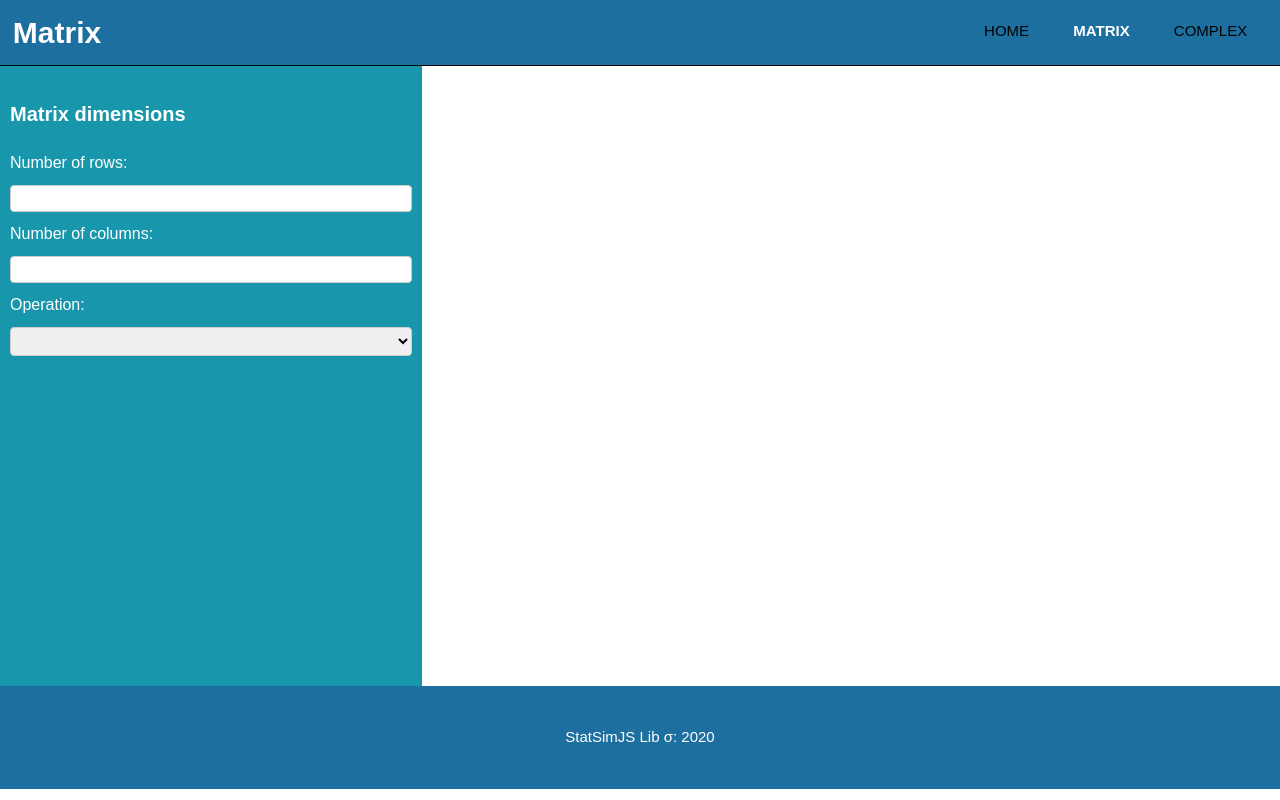
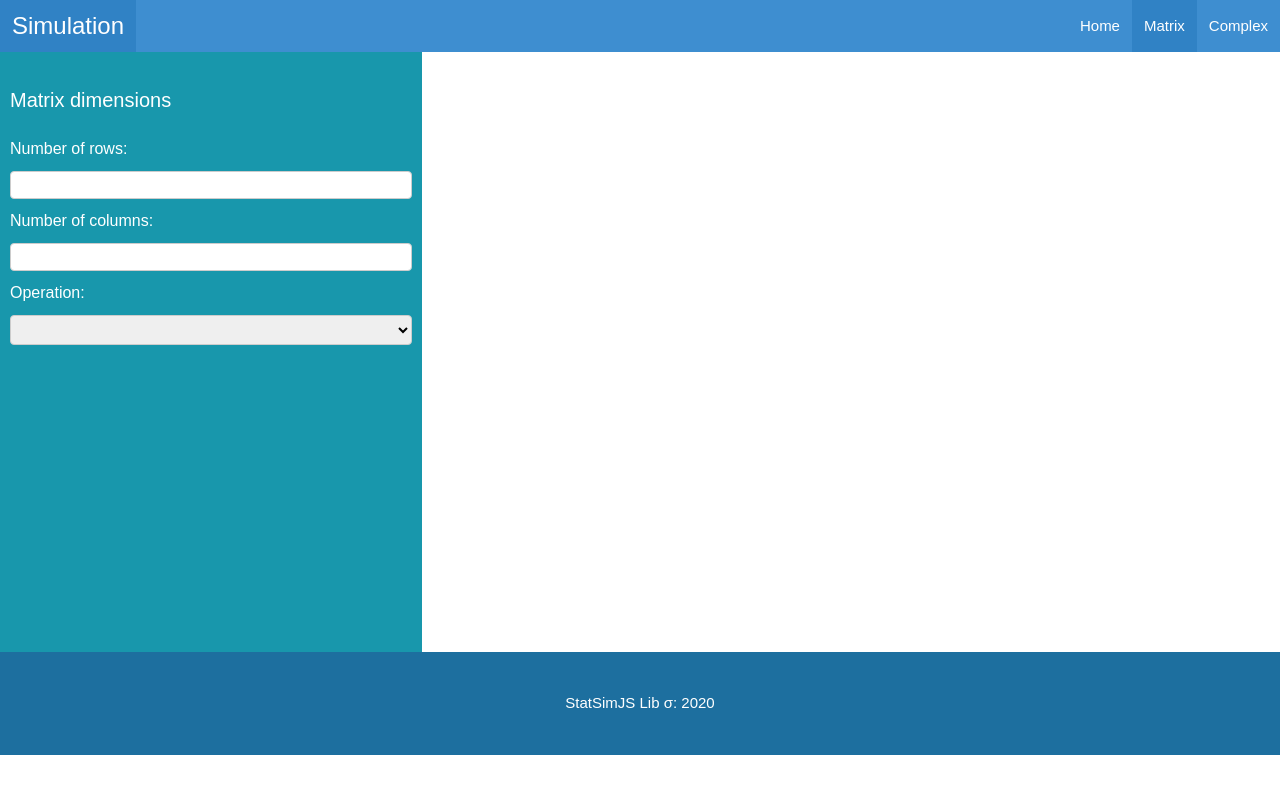
Before and after one commit to asrivastava100/StatSimJS, a website: page public/matrix.html in a window 1280 px wide. Drawn offline with nearby package versions, Linux system fonts and the light colour scheme.

Commit message:
Update matrix.html

```diff
--- a/public/matrix.html
+++ b/public/matrix.html
@@ -4,24 +4,44 @@
     <head>
         <meta name = "viewport" content = "width=device-width, initial-scale=1.0">
         <title>Stat Lib Simulation | Matrix</title>
+        <link rel="stylesheet" href="https://cdnjs.cloudflare.com/ajax/libs/bulma/0.9.1/css/bulma.min.css" integrity="sha512-ZRv40llEogRmoWgZwnsqke3HNzJ0kiI0+pcMgiz2bxO6Ew1DVBtWjVn0qjrXdT3+u+pSN36gLgmJiiQ3cQtyzA==" crossorigin="anonymous" />
         <link rel="stylesheet" href="styles.css">
     </head>
     <body>
-        <header>
-            <div class = "container" id="header-cont">
-                <div id = "title-sec">
-                    <h1>Matrix</h1>
-                </div>
-                <nav id = "navbar">
-                    <ul>
-                        <li><a href="index.html">Home</a></li>
-                        <li class="current"><a href="matrix.html">Matrix</a></li>
-                        <li><a href="complex.html">Complex</a></li>
-                    </ul>
-                </nav>
+        <nav class="navbar is-info" role="navigation" aria-label="main navigation">
+            <div class="navbar-brand">
+              <a class="navbar-item is-size-4 " href="index.html">
+                Simulation
+              </a>
+
+              <a role="button" class="navbar-burger" id = "burger-mat" aria-label="menu" aria-expanded="false" data-target="navbarLinks-mat">
+                <span aria-hidden="true"></span>
+                <span aria-hidden="true"></span>
+                <span aria-hidden="true"></span>
+              </a>
             </div>
-        </header>
-        <div id="contentWrap">
+
+            <div id="navbarLinks-mat" class="navbar-menu">
+              <div class="navbar-end">
+                <a class="navbar-item" href="index.html">
+                  Home
+                </a>
+
+                <a class="navbar-item is-active" href="matrix.html">
+                  Matrix
+                </a>
+
+                <a class="navbar-item" href="complex.html">
+                Complex
+                </a>
+
+
+              </div>
+
+            </div>
+          </nav>
+
+        <div id="contentWrap" class = "mat-contentWrap">
             <div id ="params-sec">
                 <br>
                 <div>
```
